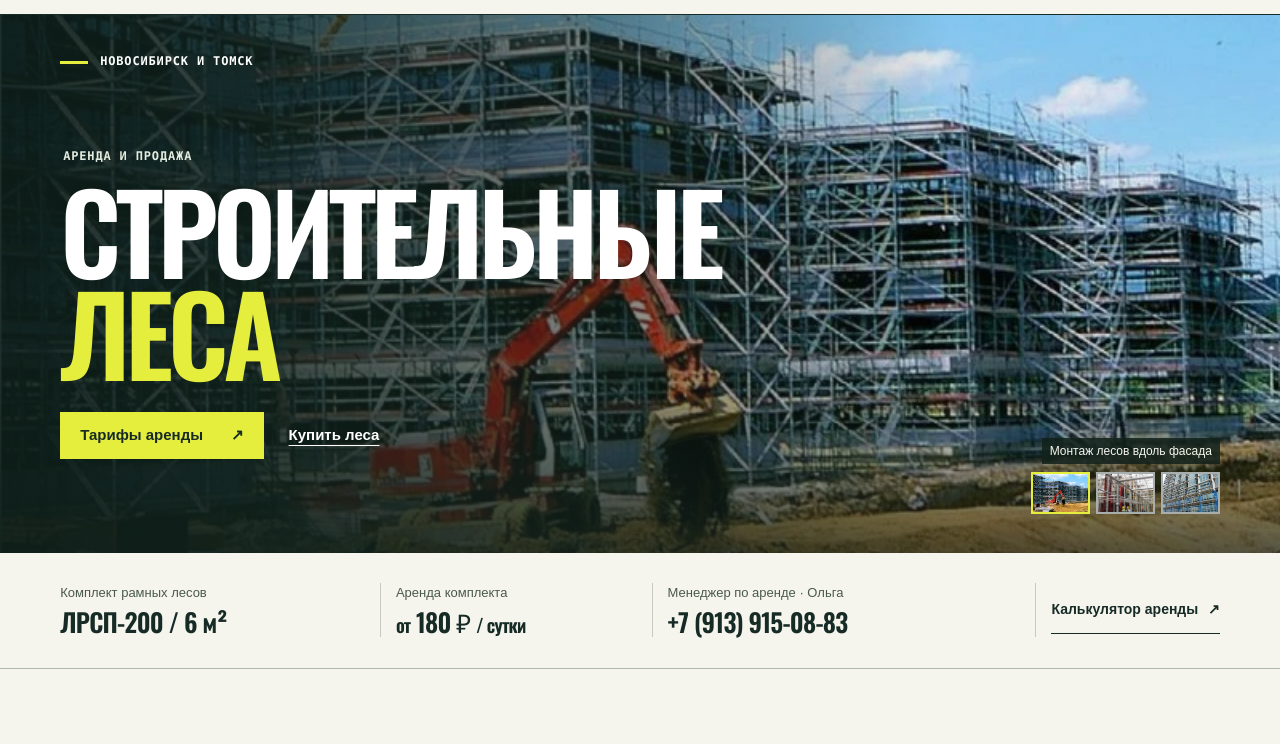
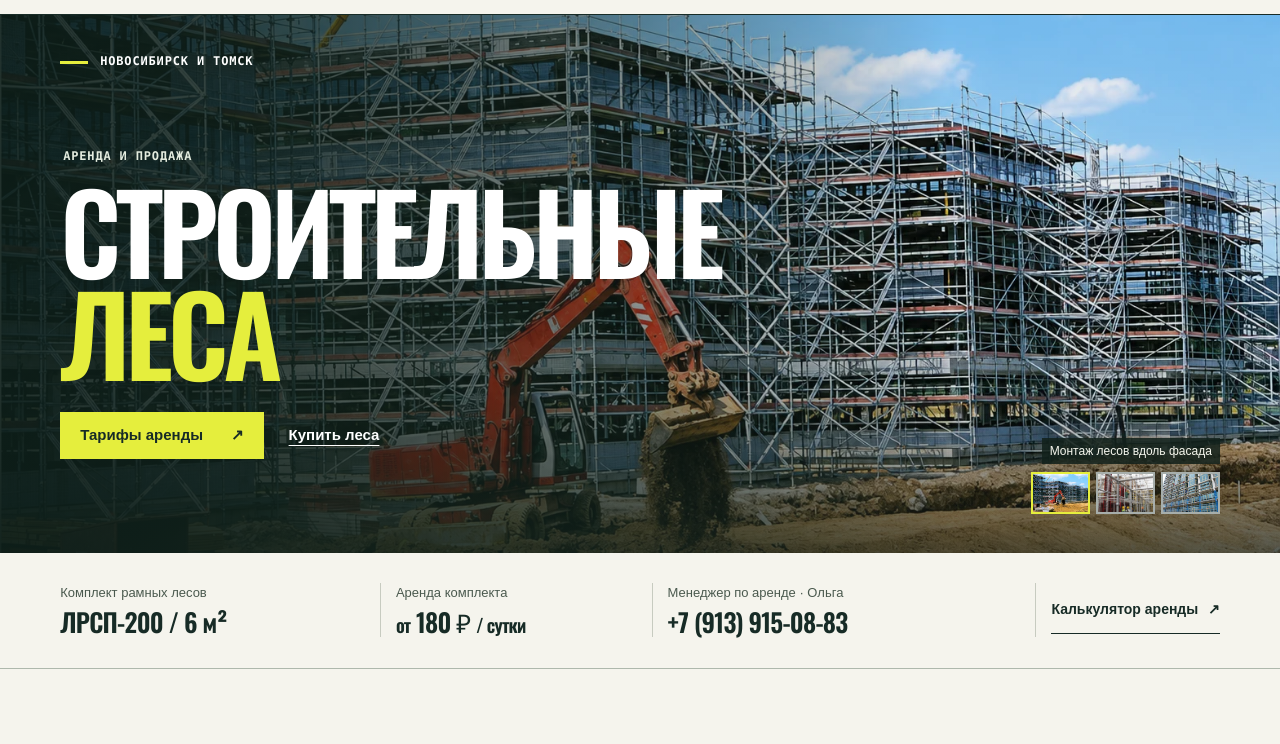
Before and after one commit to adambaranov13371337-cmyk/ventkomplekt-demo, a plain HTML site: page index.html in a window 1280 px wide. Shown: the part 53-797 px from the top of the page. Drawn offline with Linux system fonts and the light colour scheme.

Commit message:
Upgrade the two remaining hero photos using reference-based ImageGen restoration

```diff
--- a/index.html
+++ b/index.html
@@ -23,7 +23,7 @@
 </header>
 <main id="main">
 <section aria-labelledby="heading" class="field-hero">
-<div class="field-exposure"><img alt="Монтаж лесов вдоль фасада" class="on" fetchpriority="high" src="assets/6b8b4d39c6.webp"/><img alt="Внутри рамной конструкции" class="" loading="lazy" src="assets/8e6330df37.webp"/><img alt="Леса у жилого здания" class="" height="3072" loading="lazy" sizes="100vw" src="assets/hero/residence-1920.webp" srcset="assets/hero/residence-960.webp 960w, assets/hero/residence-1920.webp 1920w, assets/hero/residence-4096.webp 4096w" width="4096"/>
+<div class="field-exposure"><img alt="Монтаж лесов вдоль фасада" class="on" fetchpriority="high" height="1002" sizes="100vw" src="assets/hero/facade-1569.webp" srcset="assets/hero/facade-960.webp 960w, assets/hero/facade-1569.webp 1569w" width="1569"/><img alt="Внутри рамной конструкции" class="" height="1449" loading="lazy" sizes="100vw" src="assets/hero/frame-1085.webp" srcset="assets/hero/frame-960.webp 960w, assets/hero/frame-1085.webp 1085w" width="1085"/><img alt="Леса у жилого здания" class="" height="3072" loading="lazy" sizes="100vw" src="assets/hero/residence-1920.webp" srcset="assets/hero/residence-960.webp 960w, assets/hero/residence-1920.webp 1920w, assets/hero/residence-4096.webp 4096w" width="4096"/>
 </div>
 <div class="field-face wrap">
 <div class="field-caption"><span class="location-line"></span> Новосибирск и Томск</div>
```
Also changed, not shown: assets/hero/facade-1569.webp (added), assets/hero/facade-960.webp (added), assets/hero/frame-1085.webp (added), assets/hero/frame-960.webp (added).
